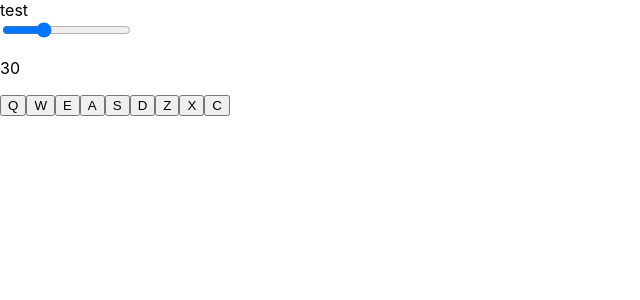
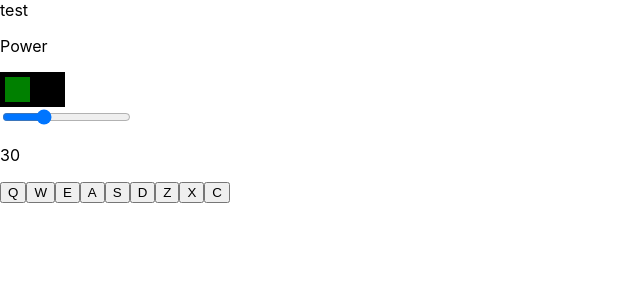
Before and after one commit to JayX97/DrumMachine, a React (Create React App) app: page / in a window 1280 px wide. Shown: the top 300 px of the page, without its empty margins (0-640 px from the left). Built offline with nearby package versions, Linux system fonts and the light colour scheme.

Commit message:
Added power switch to app with functionality

```diff
--- a/src/DrumMachine.js
+++ b/src/DrumMachine.js
@@ -4,6 +4,15 @@ const DrumMachine = (props) => {
     const drumPads = props.drumPads;
     const [displayText, setDisplayText] = useState("test");
     const [volume, setVolume] = useState("0.3"); //text for display
+    const [power, setPower] = useState(true);
+    const [style, setStyle] = useState({ float: "left" });
+
+    const toggleSwitch = () => {
+        setPower(!power);
+        changeDisplayText("test");
+        if (style.float === "left") setStyle({ float: "right" });
+        else setStyle({ float: "left" });
+    };
 
     const playAudio = (audio) => {// function for drum pad onClick attribute
         document.getElementById(audio).pause();
@@ -40,6 +49,10 @@ const DrumMachine = (props) => {
         <div id="drum-machine">
             <div id="machine-interface">
                 <div id="display">{displayText}</div>
+                <div id="power-switch">
+                    <p>Power</p>
+                    <div id="switch" onClick={toggleSwitch}><div id="toggle" style={style} /></div>
+                </div>
                 <div id="volume-slider">
                     <input type="range" id="volume" onChange={changeVolume} value={volume} min="0" max="1" step="0.01" />
                     <p>{Math.floor(volume * 100)}</p>
@@ -50,8 +63,10 @@ const DrumMachine = (props) => {
                 drumPads.map(key => {
                     return (
                         <button onClick={() => {
-                            playAudio(key.letter);
-                            changeDisplayText(key.name);
+                            if (power) {
+                                playAudio(key.letter);
+                                changeDisplayText(key.name);
+                            }
                         }} className="drum-pad" id={key.name}>
                             <audio src={key.link} className="clip" id={key.letter} />
                             {key.letter}
--- a/src/index.css
+++ b/src/index.css
@@ -11,3 +11,17 @@ code {
   font-family: source-code-pro, Menlo, Monaco, Consolas, 'Courier New',
     monospace;
 }
+
+#switch {
+  width: 65px;
+  height: 35px;
+  background-color: black;
+  align-items: center;
+}
+
+#toggle {
+  width: 25px;
+  height: 25px;
+  margin: 5px;
+  background-color: green;
+}
```
